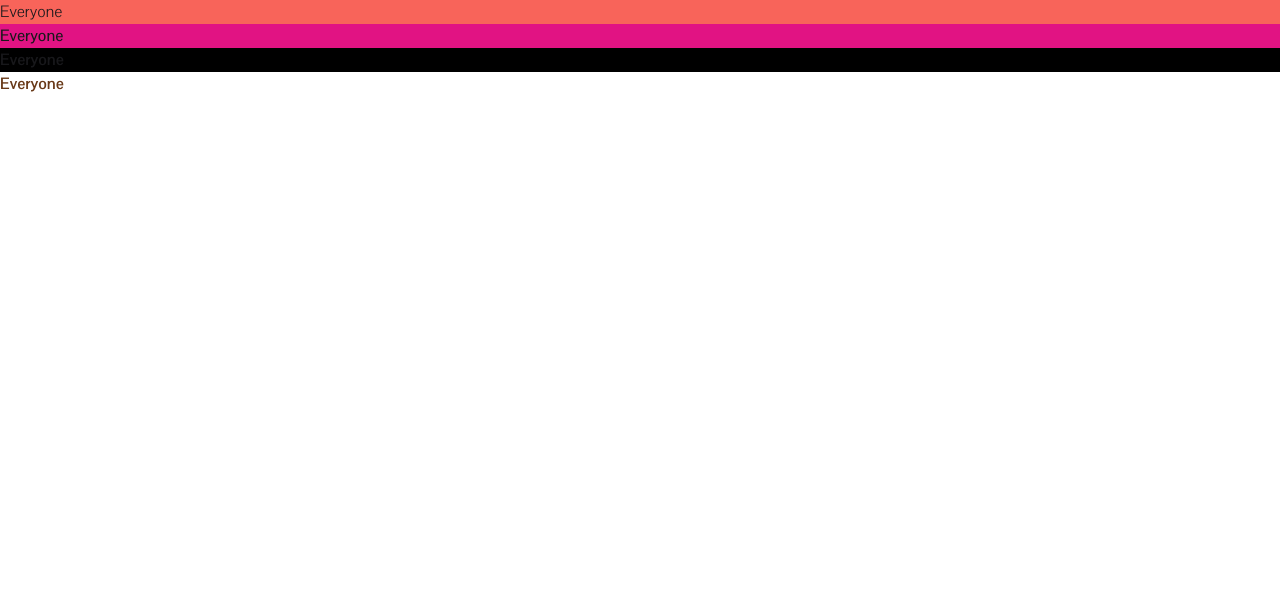
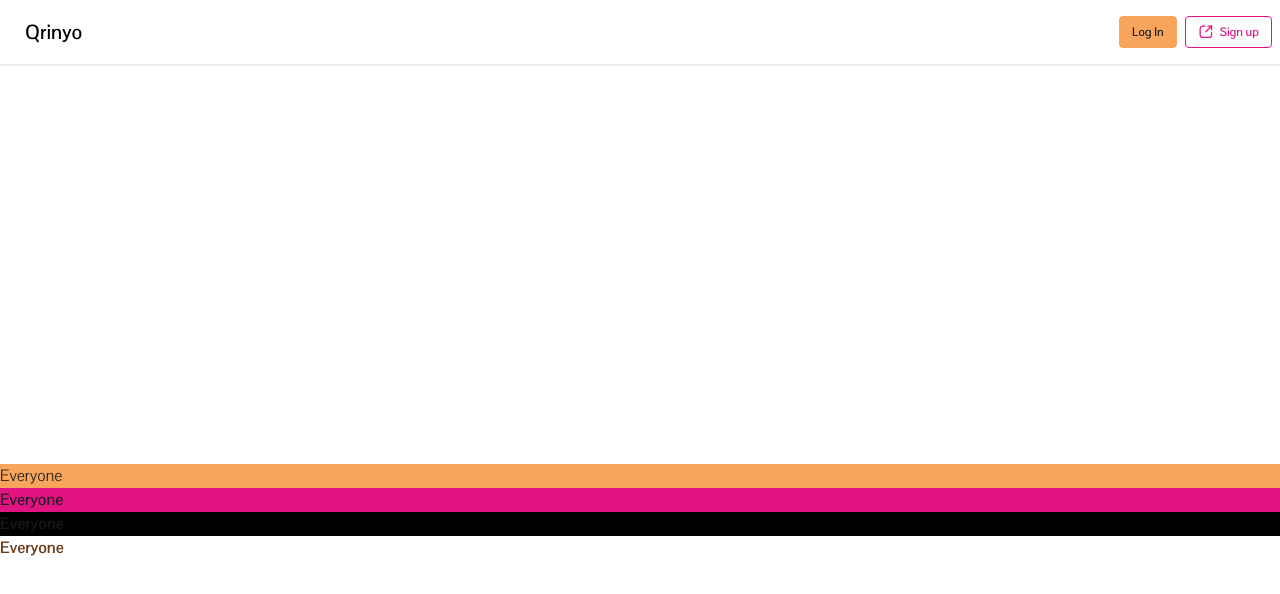
Before and after one commit to ovalriver23/segfault_front, a Next.js app: page / in a window 1280 px wide. Shown: the top 594 px of the page. Built offline with nearby package versions, Linux system fonts and the light colour scheme.

Commit message:
refactor: update color schema in globals.css( due to the wrong primary color ), add sign-in page, and restructure home page layout

```diff
--- a/src/app/globals.css
+++ b/src/app/globals.css
@@ -3,16 +3,16 @@
 
 @theme {
 
-  --color-primary-50: #fdd4d1;
-  --color-primary-100: #fcc7c4;
-  --color-primary-200: #fbaea9;
-  --color-primary-300: #fa968f;
-  --color-primary-400: #f97d74;
-  --color-primary-500: #f8645a;
-  --color-primary-600: #d0544c;
-  --color-primary-700: #a9443d;
-  --color-primary-800: #81342f;
-  --color-primary-900: #592420;
+  --color-primary-50: #fde6d1;
+  --color-primary-100: #fcdec4;
+  --color-primary-200: #fbd0a9;
+  --color-primary-300: #fac18f;
+  --color-primary-400: #f9b374;
+  --color-primary-500: #f8a45a;
+  --color-primary-600: #d08a4c;
+  --color-primary-700: #a9703d;
+  --color-primary-800: #81552f;
+  --color-primary-900: #593b20;
 
 
   --color-secondary-50: #fef2f8;
--- a/src/app/layout.js
+++ b/src/app/layout.js
@@ -15,7 +15,7 @@ export default function RootLayout({ children }) {
   return (
     <html lang="en">
       <body
-        className={`${pontanoSans.className}   antialiased`}
+        className={`${pontanoSans.className} bg-background-500  antialiased`}
       >
         {children}
       </body>
--- a/src/app/page.js
+++ /dev/null
@@ -1,20 +0,0 @@
-/* THIS PAGE WILL BE OUR LANDING PAGE */
-
-
-
-import Image from "next/image";
-import Link from "next/link";
-
-export default function Home() {
-  return (
-    <>
-      <div className="font-thin bg-primary-500 text-color">Everyone</div>
-      <div className="font-medium bg-secondary-500">Everyone</div>
-      <div className="font-extrabold bg-accent-500">Everyone</div>
-      <div className="font-extrabold text-text-500 bg-background-500">Everyone</div>
-
-
-    </>
-  )
-
-}
--- /dev/null
+++ b/src/app/page.jsx
@@ -0,0 +1,45 @@
+/* THIS PAGE WILL BE OUR LANDING PAGE */
+
+
+
+import Image from "next/image";
+import Link from "next/link";
+
+export default function Home() {
+  return (
+    <>
+    {/* NAVBAR section starts here */}
+      <div className="navbar bg-background-500 shadow-sm">
+        <div className="flex-1">
+          <a className="btn btn-ghost text-xl text-accent-500 hover:shadow-none hover:bg-background-500 hover:border-background-500">Qrinyo</a>
+        </div>
+        <div className="flex-none">
+          <Link href={"/log-in"}>
+            <button className="btn btn-sm btn-outline border-primary-500 bg-primary-500 hover:bg-primary-600 hover:border-primary-600 mx-2">
+              Log In
+            </button>
+          </Link>
+          <Link href={"/sign-up"}>
+            <button className="btn btn-sm btn-outline border-secondary-500 text-secondary-500 hover:bg-secondary-500 hover:text-background-500">
+              <svg width="16" height="16" viewBox="0 0 21 21" fill="none" xmlns="http://www.w3.org/2000/svg">
+                <path fillRule="evenodd" clipRule="evenodd" d="M6.14714 3.4904C4.76642 3.4904 3.64714 4.60969 3.64714 5.9904V14.3237C3.64714 15.7044 4.76642 16.8237 6.14714 16.8237H14.4805C15.8612 16.8237 16.9805 15.7044 16.9805 14.3237V10.9904C16.9805 10.5302 17.3536 10.1571 17.8138 10.1571C18.274 10.1571 18.6471 10.5302 18.6471 10.9904V14.3237C18.6471 16.6249 16.7817 18.4904 14.4805 18.4904H6.14714C3.84595 18.4904 1.98047 16.6249 1.98047 14.3237V5.9904C1.98047 3.68921 3.84595 1.82373 6.14714 1.82373H9.48047C9.94071 1.82373 10.3138 2.19683 10.3138 2.65706C10.3138 3.1173 9.94071 3.4904 9.48047 3.4904H6.14714Z" fill="currentColor" />
+                <path fillRule="evenodd" clipRule="evenodd" d="M18.4031 2.06781C18.7285 2.39325 18.7285 2.92088 18.4031 3.24632L10.9031 10.7463C10.5776 11.0718 10.05 11.0718 9.72455 10.7463C9.39911 10.4209 9.39911 9.89325 9.72455 9.56781L17.2245 2.06781C17.55 1.74237 18.0776 1.74237 18.4031 2.06781Z" fill="currentColor" />
+                <path fillRule="evenodd" clipRule="evenodd" d="M11.9805 2.65706C11.9805 2.19683 12.3536 1.82373 12.8138 1.82373H17.8138C18.274 1.82373 18.6471 2.19683 18.6471 2.65706V7.65706C18.6471 8.1173 18.274 8.4904 17.8138 8.4904C17.3536 8.4904 16.9805 8.1173 16.9805 7.65706V3.4904H12.8138C12.3536 3.4904 11.9805 3.1173 11.9805 2.65706Z" fill="currentColor" />
+              </svg>
+              Sign up
+            </button>
+          </Link>
+        </div>
+      </div>
+      {/*NAVBAR section ends here*/}
+
+      <div className="mt-100 font-thin bg-primary-500 text-color">Everyone</div>
+      <div className="font-medium bg-secondary-500">Everyone</div>
+      <div className="font-extrabold bg-accent-500">Everyone</div>
+      <div className="font-extrabold text-text-500 bg-background-500">Everyone</div>
+
+
+    </>
+  )
+
+}
```
Also changed, not shown: public/sign-up-button.svg (added), src/app/log-in/page.jsx (renamed from src/app/sign-in/page.jsx), 1 other file (tests, documents, lock files or other folders).
